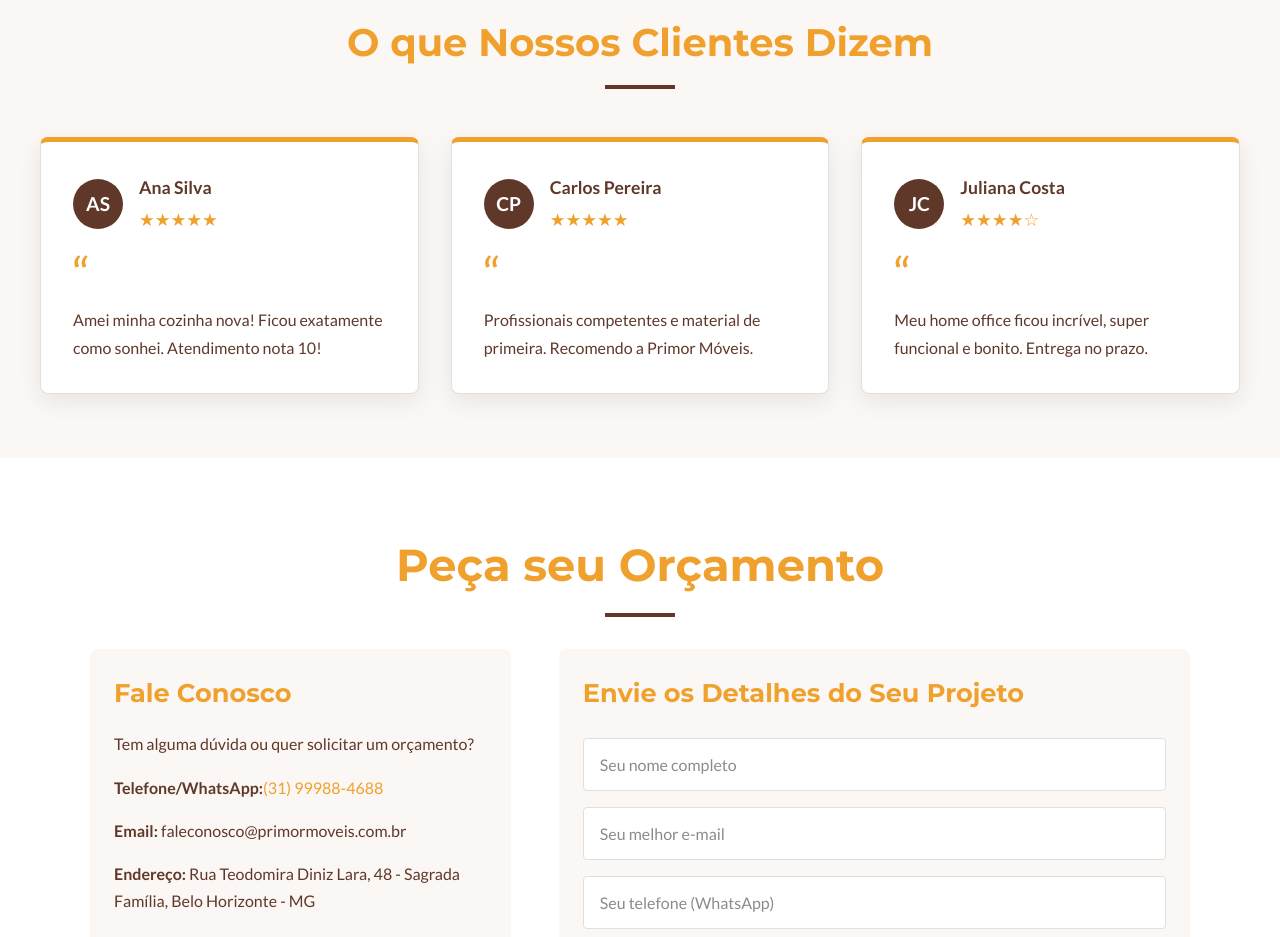
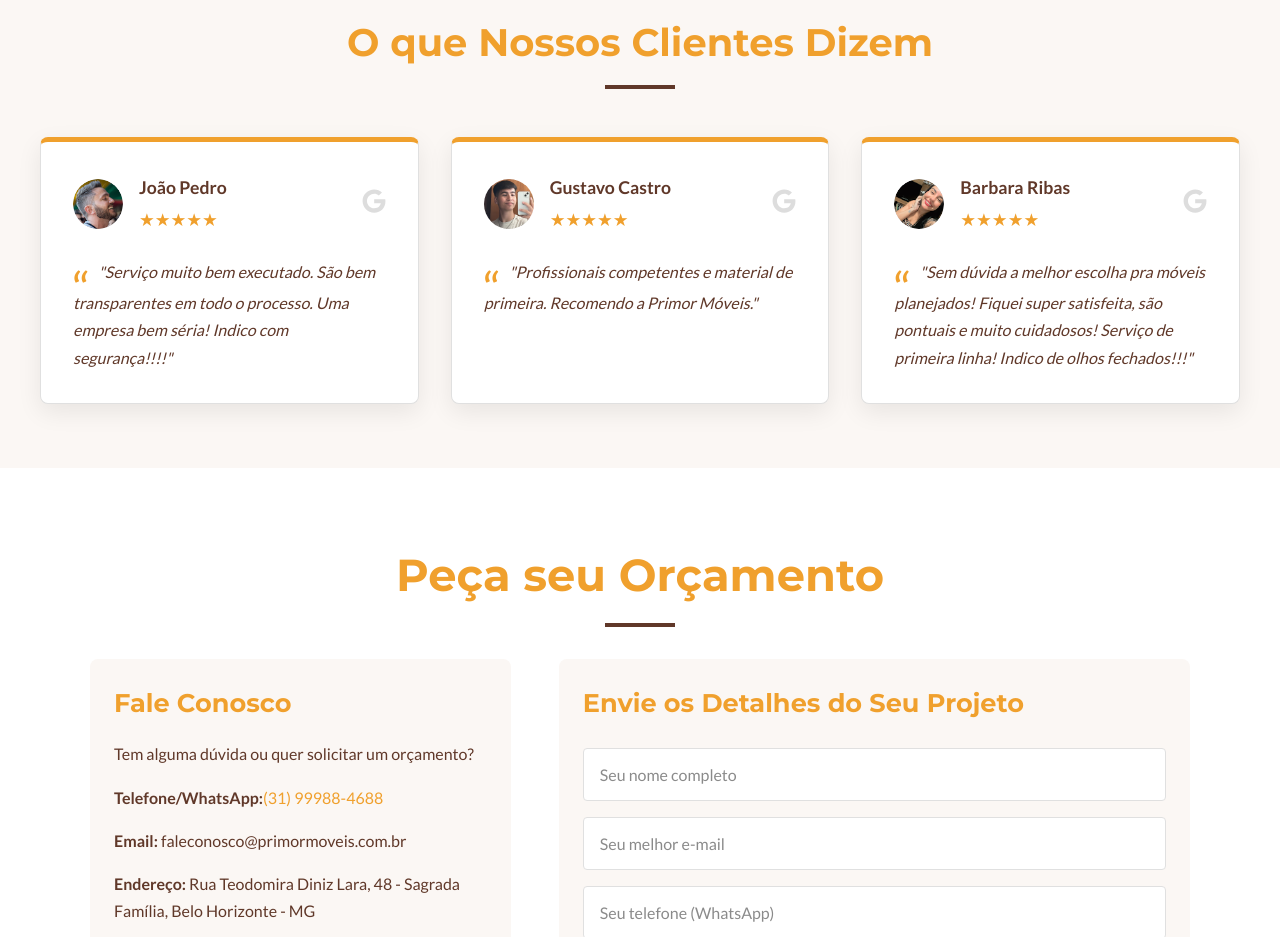
Before and after one commit to GustavoAlbuquerquee/primor-moveis, a Next.js app: page / in a window 1280 px wide. Shown: the part 1340-2277 px from the top of the page. Built offline with nearby package versions, Linux system fonts and the light colour scheme.

Commit message:
feat: Integrar Swiper para exibir depoimentos com links para avaliações no Google

```diff
--- a/src/components/Reviews/index.tsx
+++ b/src/components/Reviews/index.tsx
@@ -1,40 +1,84 @@
-'use client';
+"use client";
 
-import * as S from './styles';
+import Image from "next/image";
+import { FaGoogle } from "react-icons/fa";
+import * as S from "./styles";
 
-// Dados de exemplo para depoimentos
+// 1. Importe o Swiper e os módulos necessários
+import { Swiper, SwiperSlide } from "swiper/react";
+import { Navigation, Pagination, Autoplay } from "swiper/modules";
+
+// 2. Importe os estilos do Swiper
+import "swiper/css";
+import "swiper/css/navigation";
+import "swiper/css/pagination";
 const sampleReviews = [
-  { id: 1, name: 'Ana Silva', text: 'Amei minha cozinha nova! Ficou exatamente como sonhei. Atendimento nota 10!', stars: 5, initials: 'AS' },
-  { id: 2, name: 'Carlos Pereira', text: 'Profissionais competentes e material de primeira. Recomendo a Primor Móveis.', stars: 5, initials: 'CP' },
-  { id: 3, name: 'Juliana Costa', text: 'Meu home office ficou incrível, super funcional e bonito. Entrega no prazo.', stars: 4, initials: 'JC' },
+  {
+    id: 1,
+    name: "João Pedro",
+    text: "Serviço muito bem executado. São bem transparentes em todo o processo. Uma empresa bem séria! Indico com segurança!!!!",
+    stars: 5,
+    avatarUrl: "/jp.png", // Exemplo de caminho local para a foto
+  },
+  {
+    id: 2,
+    name: "Gustavo Castro",
+    text: "Profissionais competentes e material de primeira. Recomendo a Primor Móveis.",
+    stars: 5,
+    avatarUrl: "/unnamed.jpg",
+  },
+  {
+    id: 3,
+    name: "Barbara Ribas",
+    text: "Sem dúvida a melhor escolha pra móveis planejados! Fiquei super satisfeita, são pontuais e muito cuidadosos! Serviço de primeira linha! Indico de olhos fechados!!!",
+    stars: 5,
+    avatarUrl: "/barbara.png",
+  },
 ];
 
-// Função para gerar estrelas
+// Função para gerar estrelas (continua a mesma)
 const renderStars = (count: number) => {
-  let stars = '';
+  let stars = "";
   for (let i = 0; i < 5; i++) {
-    stars += i < count ? '★' : '☆'; // ★ para preenchida, ☆ para vazia
+    stars += i < count ? "★" : "☆";
   }
   return stars;
 };
 
 const Reviews = () => {
+  // Link para a sua página de avaliações no Google
+  const googleReviewsUrl =
+    "https://www.google.com/search?q=primor+moveis+bh+reviews&rlz=1C1GCEA_enBR1147BR1147&oq=primor+moveis&gs_lcrp=EgZjaHJvbWUqCAgAEEUYJxg7MggIABBFGCcYOzINCAEQLhivARjHARiABDIJCAIQRRg5GIAEMgYIAxBFGEAyBwgEEAAYgAQyBggFEEUYPDIGCAYQRRg8MgYIBxBFGDzSAQg0NzcyajBqN6gCALACAA&sourceid=chrome&ie=UTF-8#lrd=0xa69701b98f6acd:0x977586db7596b7a0,1,,,,"; // **SUBSTITUA PELA URL REAL**
+
   return (
     <S.ReviewsWrapper id="depoimentos">
       <S.SectionTitle>O que Nossos Clientes Dizem</S.SectionTitle>
       <S.ReviewsContainer>
         {sampleReviews.map((review) => (
-          <S.ReviewCard key={review.id}>
+          // O card inteiro agora é um link
+          <S.ReviewCardLink
+            href={googleReviewsUrl}
+            target="_blank"
+            rel="noopener noreferrer"
+            key={review.id}
+          >
             <S.CardHeader>
-              <S.AvatarPlaceholder>{review.initials}</S.AvatarPlaceholder>
-              <div>
+              <S.AvatarImage
+                src={review.avatarUrl}
+                alt={`Foto de ${review.name}`}
+                width={50}
+                height={50}
+              />
+              <S.AuthorInfo>
                 <S.ReviewAuthorName>{review.name}</S.ReviewAuthorName>
                 <S.ReviewStars>{renderStars(review.stars)}</S.ReviewStars>
-              </div>
+              </S.AuthorInfo>
+              <S.GoogleIcon>
+                <FaGoogle />
+              </S.GoogleIcon>
             </S.CardHeader>
-            <S.QuoteIcon>“</S.QuoteIcon>
-            <S.ReviewText>{review.text}</S.ReviewText>
-          </S.ReviewCard>
+            <S.ReviewText>"{review.text}"</S.ReviewText>
+          </S.ReviewCardLink>
         ))}
       </S.ReviewsContainer>
     </S.ReviewsWrapper>
--- a/src/components/Reviews/styles.ts
+++ b/src/components/Reviews/styles.ts
@@ -1,15 +1,16 @@
-// src/components/Reviews/styles.ts
 import styled from 'styled-components';
+import Link from 'next/link';
+import Image from 'next/image';
 
 export const ReviewsWrapper = styled.section`
   padding: 4rem 2rem;
-  background-color: ${({ theme }) => theme.colors.lightBackground}; // Off-white/Bege sutil
+  background-color: ${({ theme }) => theme.colors.lightBackground};
   text-align: center;
 `;
 
 export const SectionTitle = styled.h2`
   font-size: 2.4rem;
-  color: ${({ theme }) => theme.colors.primary}; // Laranja Amarelado
+  color: ${({ theme }) => theme.colors.primary};
   margin-bottom: 3rem;
   position: relative;
   display: inline-block;
@@ -19,7 +20,7 @@ export const SectionTitle = styled.h2`
     display: block;
     width: 70px;
     height: 4px;
-    background-color: ${({ theme }) => theme.colors.secondary}; // Marrom Escuro
+    background-color: ${({ theme }) => theme.colors.secondary};
     margin: 0.75rem auto 0;
   }
 `;
@@ -32,10 +33,11 @@ export const ReviewsContainer = styled.div`
   margin: 0 auto;
 `;
 
-export const ReviewCard = styled.div`
-  background-color: ${({ theme }) => theme.colors.background}; // Branco
+// O card agora é um Link estilizado
+export const ReviewCardLink = styled(Link)`
+  background-color: #fff;
   border: 1px solid ${({ theme }) => theme.colors.mediumGray};
-  border-top: 5px solid ${({ theme }) => theme.colors.primary}; // Laranja Amarelado
+  border-top: 5px solid ${({ theme }) => theme.colors.primary};
   padding: 2rem;
   border-radius: ${({ theme }) => theme.borderRadius};
   box-shadow: 0 8px 25px rgba(0, 0, 0, 0.08);
@@ -43,58 +45,68 @@ export const ReviewCard = styled.div`
   display: flex;
   flex-direction: column;
   transition: transform 0.3s ease, box-shadow 0.3s ease;
+  text-decoration: none; // Remove o sublinhado do link
 
   &:hover {
     transform: translateY(-5px);
     box-shadow: 0 12px 30px rgba(0, 0, 0, 0.12);
+    color: inherit; // Garante que a cor do texto não mude no hover do link
   }
 `;
 
 export const CardHeader = styled.div`
   display: flex;
   align-items: center;
-  margin-bottom: 1rem;
+  margin-bottom: 1.5rem;
 `;
 
-export const AvatarPlaceholder = styled.div`
+// Estilo para a imagem do avatar
+export const AvatarImage = styled(Image)`
   width: 50px;
   height: 50px;
   border-radius: 50%;
-  background-color: ${({ theme }) => theme.colors.secondary}; // Marrom Escuro
-  color: ${({ theme }) => theme.colors.textOnDark}; // Branco
-  display: flex;
-  align-items: center;
-  justify-content: center;
-  font-size: 1.2rem;
-  font-weight: bold;
+  object-fit: cover; // Garante que a imagem preencha o círculo
   margin-right: 1rem;
+`;
+
+export const AuthorInfo = styled.div`
+  flex-grow: 1; // Ocupa o espaço disponível, empurrando o ícone do Google para a direita
 `;
 
 export const ReviewAuthorName = styled.p`
   font-size: 1.1rem;
   font-weight: bold;
-  color: ${({ theme }) => theme.colors.secondary}; // Marrom Escuro
+  color: ${({ theme }) => theme.colors.secondary};
   margin: 0;
 `;
 
 export const ReviewStars = styled.div`
-  color: ${({ theme }) => theme.colors.primary}; // Laranja Amarelado
+  color: ${({ theme }) => theme.colors.primary};
   font-size: 1.1rem;
   margin-top: 0.25rem;
 `;
 
-export const QuoteIcon = styled.div`
-  font-size: 3rem;
-  color: ${({ theme }) => theme.colors.primary}; // Laranja Amarelado
-  line-height: 1;
-  margin-bottom: 0.5rem;
+// Estilo para o ícone do Google
+export const GoogleIcon = styled.div`
+  font-size: 1.5rem;
+  color: #dddddd; // Um cinza sutil para o ícone
 `;
 
 export const ReviewText = styled.p`
   font-size: 1rem;
-  font-style: normal;
-  color: ${({ theme }) => theme.colors.textOnLight}; // Marrom Escuro
+  font-style: italic; // Mantive o itálico para depoimentos
+  color: ${({ theme }) => theme.colors.textOnLight};
   line-height: 1.7;
   margin-bottom: 0;
   flex-grow: 1;
+
+  &::before { // Usando aspas de citação estilizadas
+    content: '“';
+    font-size: 3rem;
+    color: ${({ theme }) => theme.colors.primary};
+    line-height: 0;
+    margin-right: 0.5rem;
+    vertical-align: -0.6em;
+    font-style: normal;
+  }
 `;
```
